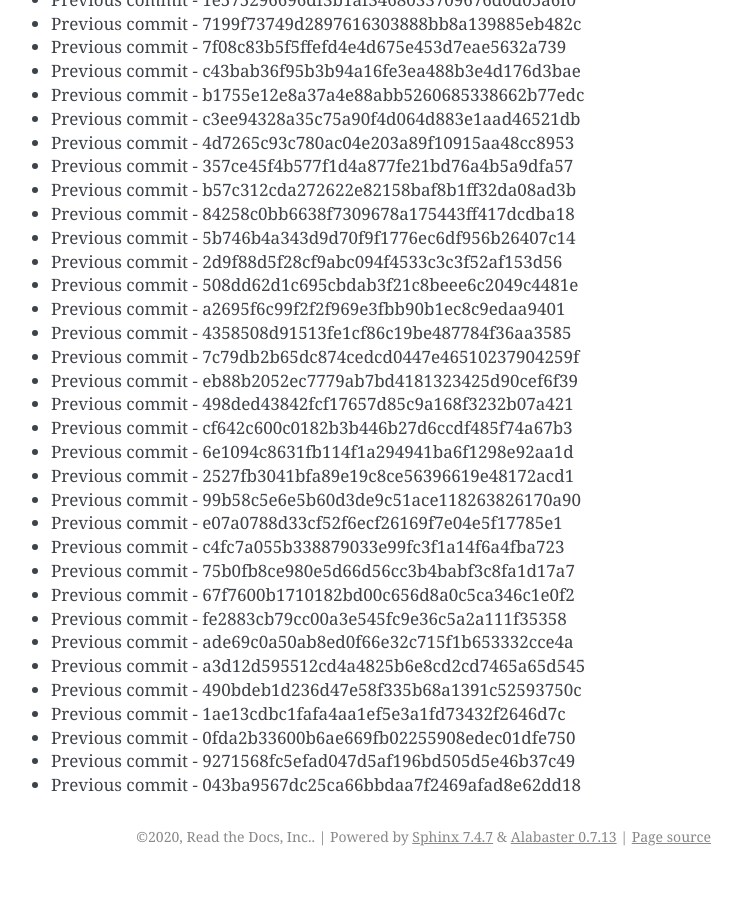
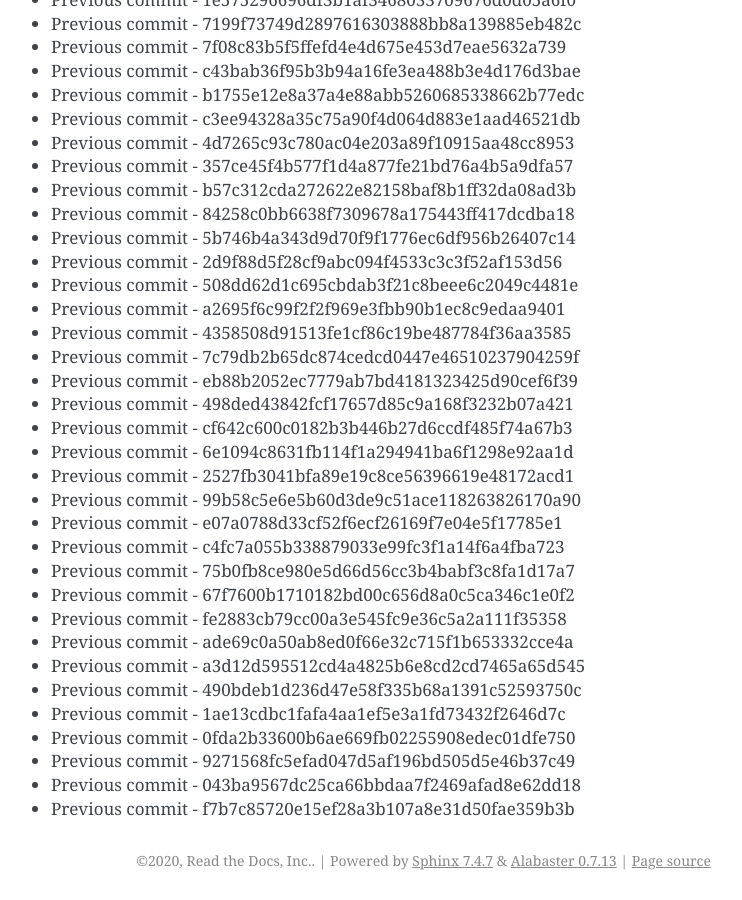
Before and after one commit to readthedocs/rtd-git-stresstest, a Sphinx documentation site: the page built from docs/updates.rst, in a window 1280 px wide and 900 px high, scrolled down 88252 px. Shown: the whole window, without its empty margins (399-1141 px from the left). Built offline with Sphinx 7.4.7, drawn with Linux system fonts in a browser that asks for light colours; before the commit the page ends 89128 px from its top, so only the background shows below that.

Commit message:
Generating commit from previous: f7b7c85720e15ef28a3b107a8e31d50fae359b3b

```diff
--- a/docs/updates.rst
+++ b/docs/updates.rst
@@ -3740,3 +3740,4 @@ It can be tested for any performance characteristics.
 * Previous commit - 0fda2b33600b6ae669fb02255908edec01dfe750
 * Previous commit - 9271568fc5efad047d5af196bd505d5e46b37c49
 * Previous commit - 043ba9567dc25ca66bbdaa7f2469afad8e62dd18
+* Previous commit - f7b7c85720e15ef28a3b107a8e31d50fae359b3b
```
